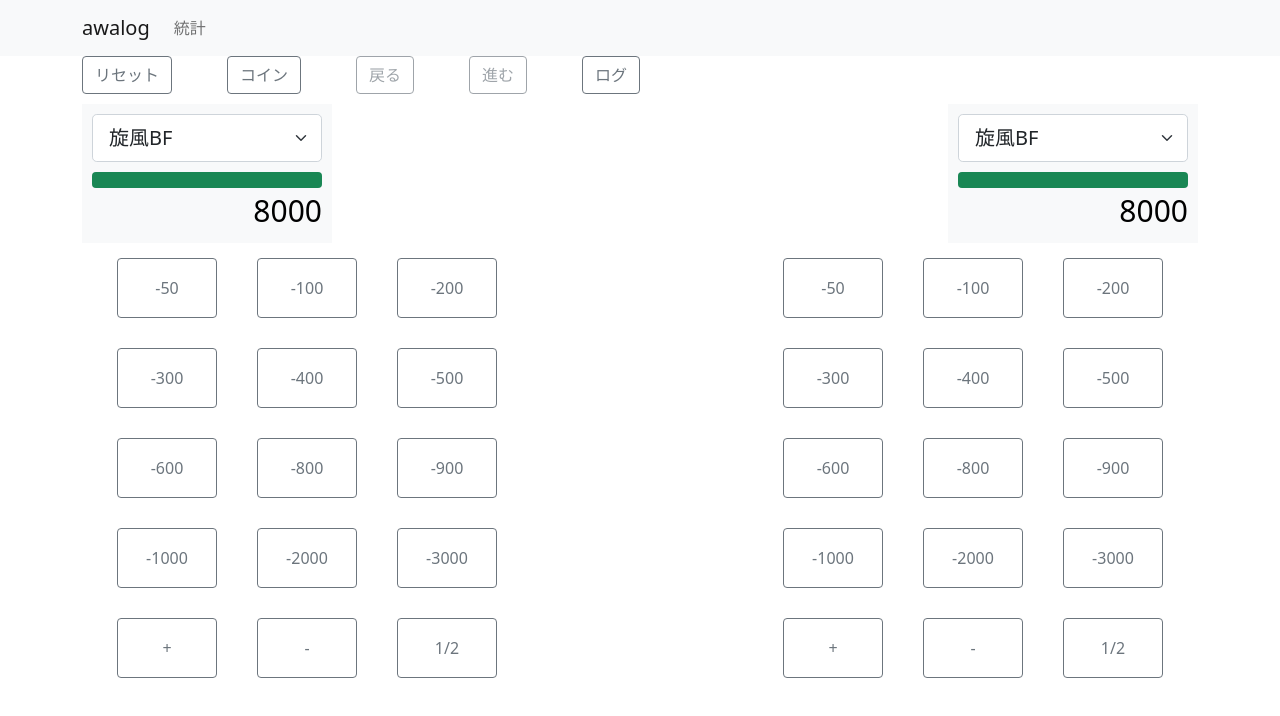
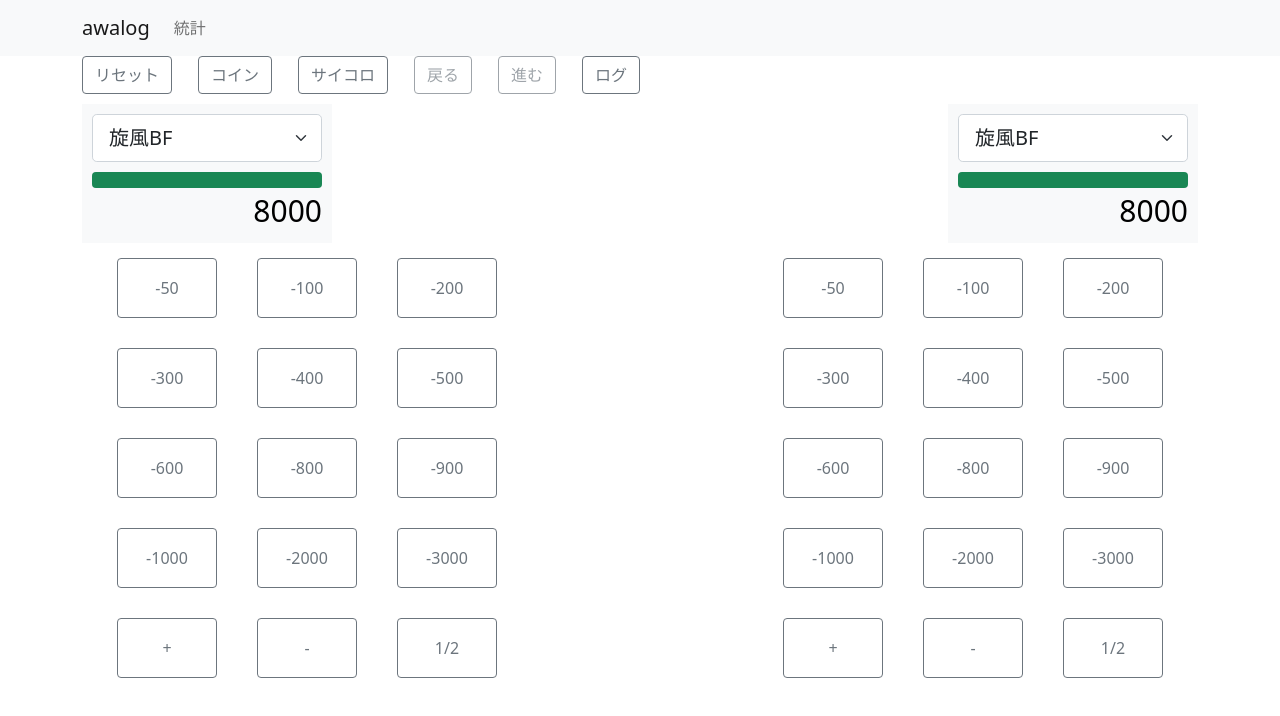
Before and after one commit to dateshi/awalog, a React (Create React App) app in the folder frontend/: page / in a window 1280 px wide. Shown: the top 716 px of the page. Built offline with nearby package versions, Linux system fonts and the light colour scheme.

Commit message:
サイコロ機能追加

```diff
--- a/frontend/src/LP/Toolbar.tsx
+++ b/frontend/src/LP/Toolbar.tsx
@@ -11,16 +11,17 @@ const Reset = (props: { onClick: () => void }) => {
 };
 
 const Coin = (props: { onClick: () => void }) => {
-  // const [result, setResult] = useState<"表" | "裏" | "-">("-");
   return (
-    <Button
-      variant="outline-secondary"
-      onClick={props.onClick}
-      // onClick={() => {
-      //   setResult(Math.random() < 0.5 ? "表" : "裏");
-      // }}
-    >
+    <Button variant="outline-secondary" onClick={props.onClick}>
       コイン
+    </Button>
+  );
+};
+
+const Dice = (props: { onClick: () => void }) => {
+  return (
+    <Button variant="outline-secondary" onClick={props.onClick}>
+      サイコロ
     </Button>
   );
 };
@@ -55,6 +56,7 @@ type Props = {
   showResetModal: () => void;
   showLPHistoryModal: () => void;
   showCoinModal: () => void;
+  showDiceModal: () => void;
   lpHistory: LPHistory;
   lpHistoryCtl: LPHistoryCtl;
   player1Ctl: PlayertCtl;
@@ -66,6 +68,7 @@ const Toolbar = (props: Props) => {
     showResetModal,
     showLPHistoryModal,
     showCoinModal,
+    showDiceModal,
     lpHistory,
     lpHistoryCtl,
     player1Ctl,
@@ -85,6 +88,7 @@ const Toolbar = (props: Props) => {
     <div className="toolbar">
       <Reset onClick={showResetModal} />
       <Coin onClick={showCoinModal} />
+      <Dice onClick={showDiceModal} />
       <Undo lpHistory={lpHistory} undo={undo} />
       <Redo lpHistory={lpHistory} redo={redo} />
       <LPLog showLPHistoryModal={showLPHistoryModal} />
--- a/frontend/src/LP/index.tsx
+++ b/frontend/src/LP/index.tsx
@@ -4,12 +4,18 @@ import "./style.scss";
 import Toolbar from "./Toolbar";
 import { useLPHistory, usePlayer } from "./lp";
 import Side from "./Side";
-import { useCoinModal, useHistoryModal, useResetModal } from "./modal";
+import {
+  useCoinModal,
+  useDiceModal,
+  useHistoryModal,
+  useResetModal,
+} from "./modal";
 
 const LP = () => {
   const { ResetModal, showResetModal } = useResetModal();
   const { LPHistoryModal, showLPHistoryModal } = useHistoryModal();
   const { CoinModal, showCoinModal } = useCoinModal();
+  const { DiceModal, showDiceModal } = useDiceModal();
   const { lpHistory, ctl: historyCtl } = useLPHistory();
   // TODO: APIで取得したデッキ一覧にする
   const decks = ["旋風BF", "墓地BF", "ヒーロービート", "代行天使"];
@@ -29,6 +35,7 @@ const LP = () => {
           showResetModal={showResetModal}
           showLPHistoryModal={showLPHistoryModal}
           showCoinModal={showCoinModal}
+          showDiceModal={showDiceModal}
           lpHistory={lpHistory}
           lpHistoryCtl={historyCtl}
           player1Ctl={ctl1}
@@ -42,6 +49,7 @@ const LP = () => {
       <LPHistoryModal lpHistory={lpHistory} player1={p1} player2={p2} />
       <ResetModal reset={reset} />
       <CoinModal />
+      <DiceModal />
     </>
   );
 };
--- a/frontend/src/LP/modal.tsx
+++ b/frontend/src/LP/modal.tsx
@@ -102,7 +102,7 @@ export const useCoinModal = () => {
     const result = Math.random() > 0.5 ? "オモテ" : "ウラ";
     return (
       <Modal show={showModal} onHide={close}>
-        <Modal.Header>コイントス結果</Modal.Header>
+        <Modal.Header closeButton>コイントス結果</Modal.Header>
         <Modal.Body>{result}が出ました</Modal.Body>
       </Modal>
     );
@@ -110,3 +110,19 @@ export const useCoinModal = () => {
   const showCoinModal = () => setShowModal(true);
   return { CoinModal, showCoinModal };
 };
+
+export const useDiceModal = () => {
+  const [showModal, setShowModal] = useState(false);
+  const close = () => setShowModal(false);
+  const DiceModal = () => {
+    const result = 1 + Math.floor(6 * Math.random());
+    return (
+      <Modal show={showModal} onHide={close}>
+        <Modal.Header closeButton>サイコロ結果</Modal.Header>
+        <Modal.Body>{result}が出ました</Modal.Body>
+      </Modal>
+    );
+  };
+  const showDiceModal = () => setShowModal(true);
+  return { DiceModal, showDiceModal };
+};
```
